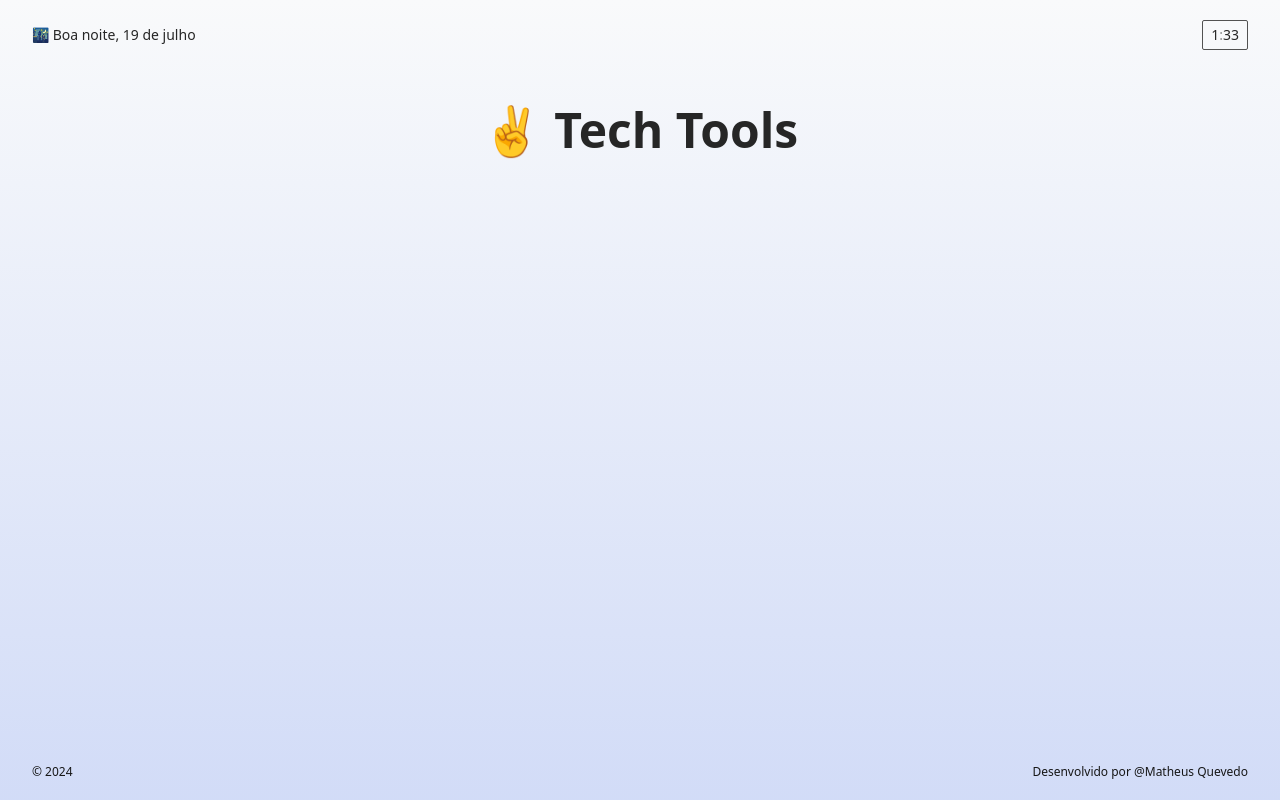
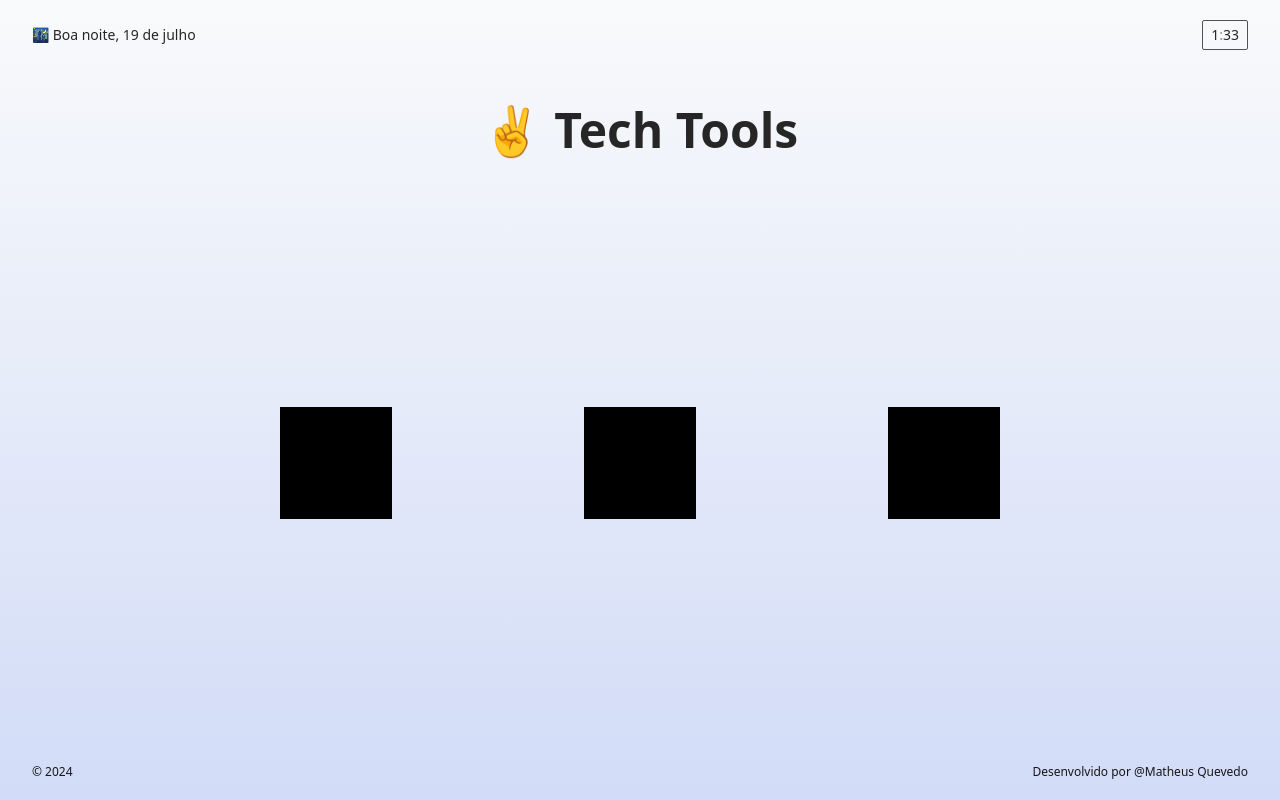
Before and after one commit to mthquevedo/Minhas-ferramentas, a React (Vite) app: page / in a window 1280 px wide. Built offline with nearby package versions, Linux system fonts and the light colour scheme.

Commit message:
Adição: o componente HomeLink foi adicionado a tela

```diff
--- a/src/pages/Home/index.tsx
+++ b/src/pages/Home/index.tsx
@@ -1,12 +1,15 @@
-import { Link } from "react-router-dom";
+import { HomeLink } from "../../components/HomeLink";
+
 
 export function Home() {
 
     return (
-        <div className="flex-1">
-            <main>
-                <Link to="contador"></Link>
-            </main>
-        </div>
+        <main className="flex-1">
+            <div className="h-full flex flex-wrap justify-center gap-48 items-center">
+                <HomeLink to="" icon="" iconAltText="" className="" />
+                <HomeLink to="" icon="" iconAltText="" className="" />
+                <HomeLink to="" icon="" iconAltText="" className="" />
+            </div>
+        </main>
     )
 }
```
